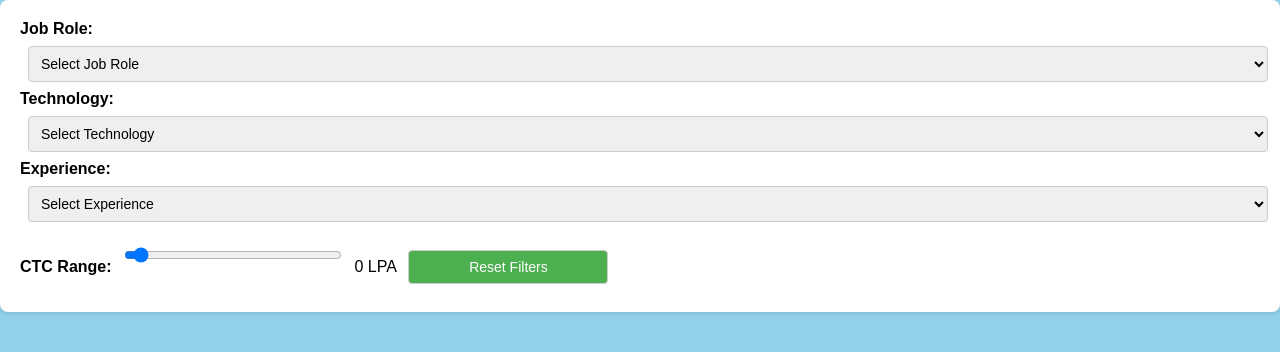
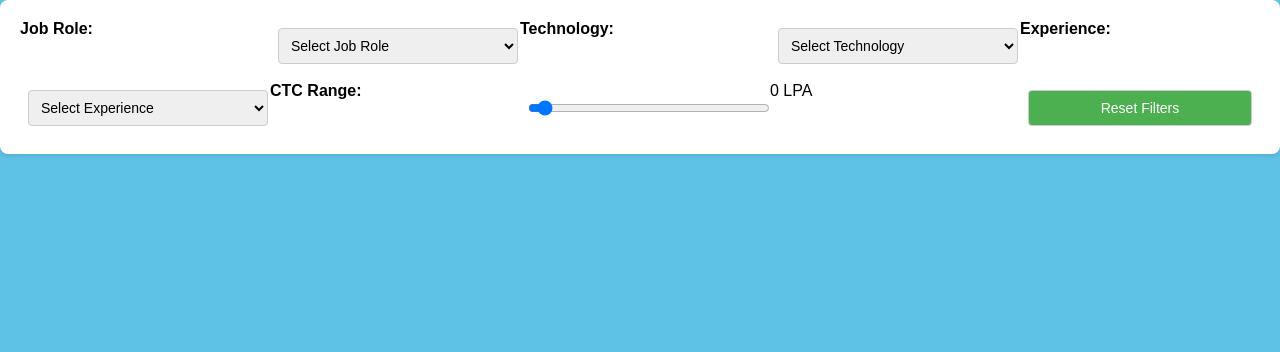
Before and after one commit to blackhat-coder21/test-2405-q-af142903348c46e58c798269968b1807-381213-plain-javascript-in-docker, a plain HTML site: page index.html in a window 1280 px wide. Drawn offline with Linux system fonts and the light colour scheme; no server answers.

Commit message:
completed

```diff
--- a/index.js
+++ b/index.js
@@ -7,7 +7,6 @@ document.addEventListener('DOMContentLoaded', function () {
     const ctcRange = document.getElementById('ctcRange');
     const ctcValue = document.getElementById('ctcValue');
     const resetFiltersButton = document.getElementById('resetFilters');
-
 
     fetch('https://codejudge-question-artifacts-dev.s3.amazonaws.com/q-1710/data.json')
         .then(response => response.json())
@@ -28,7 +27,6 @@ document.addEventListener('DOMContentLoaded', function () {
         populateDropdown(jobRoleFilter, jobRoles);
         populateDropdown(technologyFilter, technologies);
         populateDropdown(experienceFilter, experiences);
-
 
         jobRoleFilter.addEventListener('change', applyFilters);
         technologyFilter.addEventListener('change', applyFilters);
--- a/styles.css
+++ b/styles.css
@@ -1,8 +1,9 @@
+/* Global styles */
 body {
     font-family: Arial, sans-serif;
     margin: 0;
     padding: 0;
-    background-color: #91d1e9;
+    background-color: #5ec2e6;
 }
 
 .container {
@@ -22,6 +23,9 @@ h1 {
     border-radius: 8px;
     box-shadow: 0 2px 4px rgba(0, 0, 0, 0.1);
     margin-bottom: 20px;
+    display: grid;
+    gap: 10px;
+    grid-template-columns: repeat(auto-fit, minmax(200px, 1fr));
 }
 
 #filters label {
@@ -34,7 +38,7 @@ h1 {
     font-size: 14px;
     border-radius: 4px;
     border: 1px solid #ccc;
-    width: 200px;
+    width: calc(100% - 16px); /* Adjust width */
 }
 
 #filters select {
@@ -55,8 +59,7 @@ h1 {
 #jobListings {
     display: grid;
     gap: 20px;
-    padding-left: 10px;
-    padding-right: 10px;
+    padding: 10px;
     grid-template-columns: repeat(auto-fit, minmax(300px, 1fr));
 }
 
```
